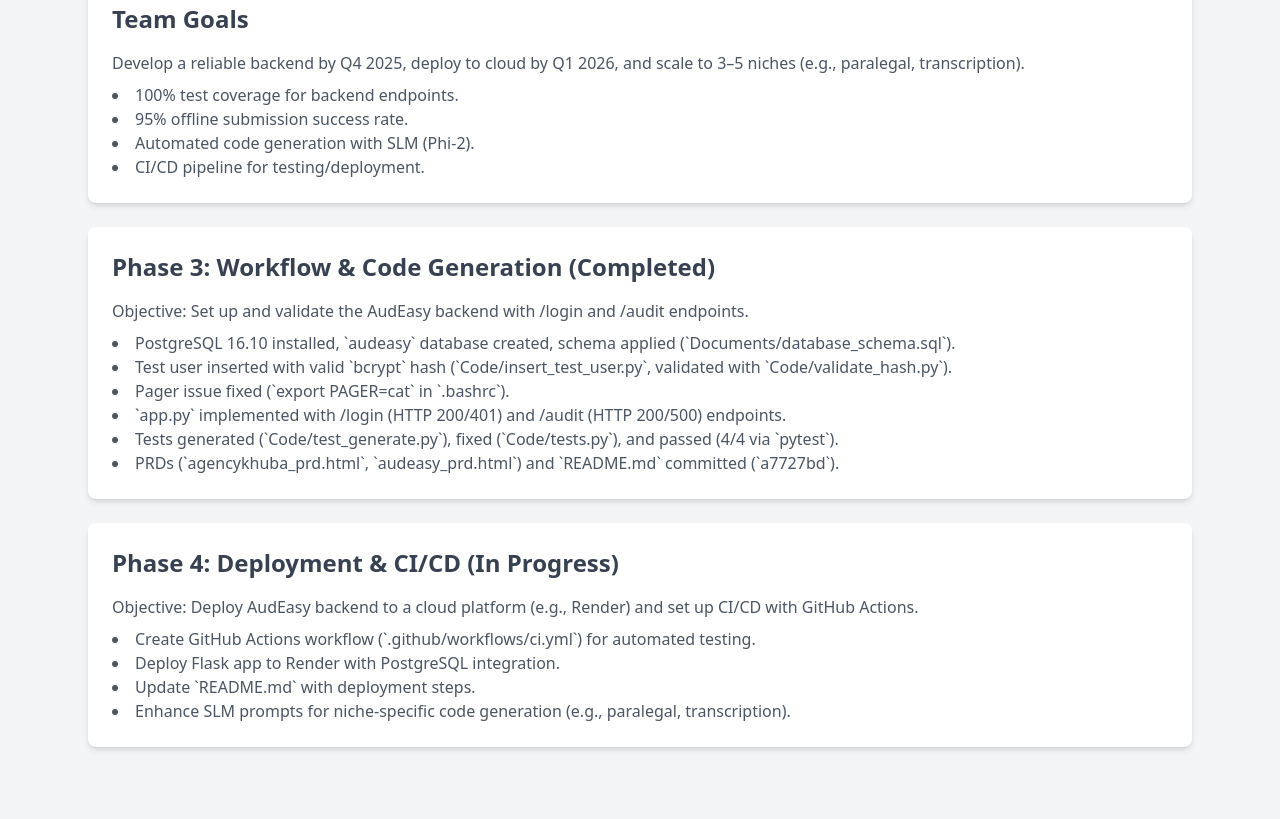
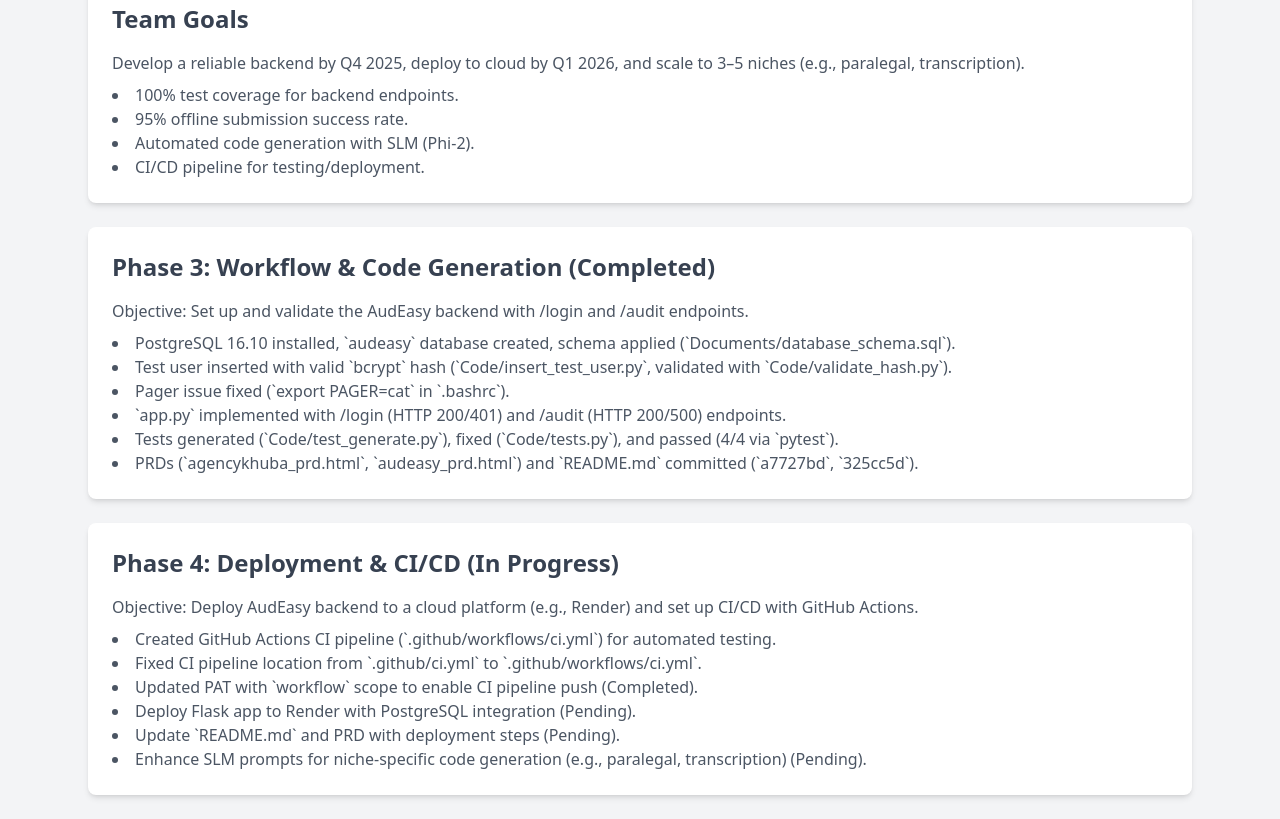
Before and after one commit to agencykhuba/AudEasy, a plain HTML site: page Documents/audeasy_prd.html in a window 1280 px wide. Shown: the part 425-1244 px from the top of the page. Before the commit the page ends 1196 px from the top, so only its background shows below. Drawn offline with nearby package versions, Linux system fonts and the light colour scheme.

Commit message:
Update PRD with PAT workflow scope completion for Phase 4

```diff
--- a/Documents/audeasy_prd.html
+++ b/Documents/audeasy_prd.html
@@ -51,7 +51,8 @@
                 <li>`app.py` implemented with /login (HTTP 200/401) and /audit (HTTP 200/500) endpoints.</li>
                 <li>Tests generated (`Code/test_generate.py`), fixed (`Code/tests.py`), and passed (4/4 via `pytest`).
                 </li>
-                <li>PRDs (`agencykhuba_prd.html`, `audeasy_prd.html`) and `README.md` committed (`a7727bd`).</li>
+                <li>PRDs (`agencykhuba_prd.html`, `audeasy_prd.html`) and `README.md` committed (`a7727bd`, `325cc5d`).
+                </li>
             </ul>
         </section>
 
@@ -60,10 +61,13 @@
             <p class="text-gray-600">Objective: Deploy AudEasy backend to a cloud platform (e.g., Render) and set up
                 CI/CD with GitHub Actions.</p>
             <ul class="list-disc list-inside text-gray-600 mt-2">
-                <li>Create GitHub Actions workflow (`.github/workflows/ci.yml`) for automated testing.</li>
-                <li>Deploy Flask app to Render with PostgreSQL integration.</li>
-                <li>Update `README.md` with deployment steps.</li>
-                <li>Enhance SLM prompts for niche-specific code generation (e.g., paralegal, transcription).</li>
+                <li>Created GitHub Actions CI pipeline (`.github/workflows/ci.yml`) for automated testing.</li>
+                <li>Fixed CI pipeline location from `.github/ci.yml` to `.github/workflows/ci.yml`.</li>
+                <li>Updated PAT with `workflow` scope to enable CI pipeline push (Completed).</li>
+                <li>Deploy Flask app to Render with PostgreSQL integration (Pending).</li>
+                <li>Update `README.md` and PRD with deployment steps (Pending).</li>
+                <li>Enhance SLM prompts for niche-specific code generation (e.g., paralegal, transcription) (Pending).
+                </li>
             </ul>
         </section>
     </div>
```
